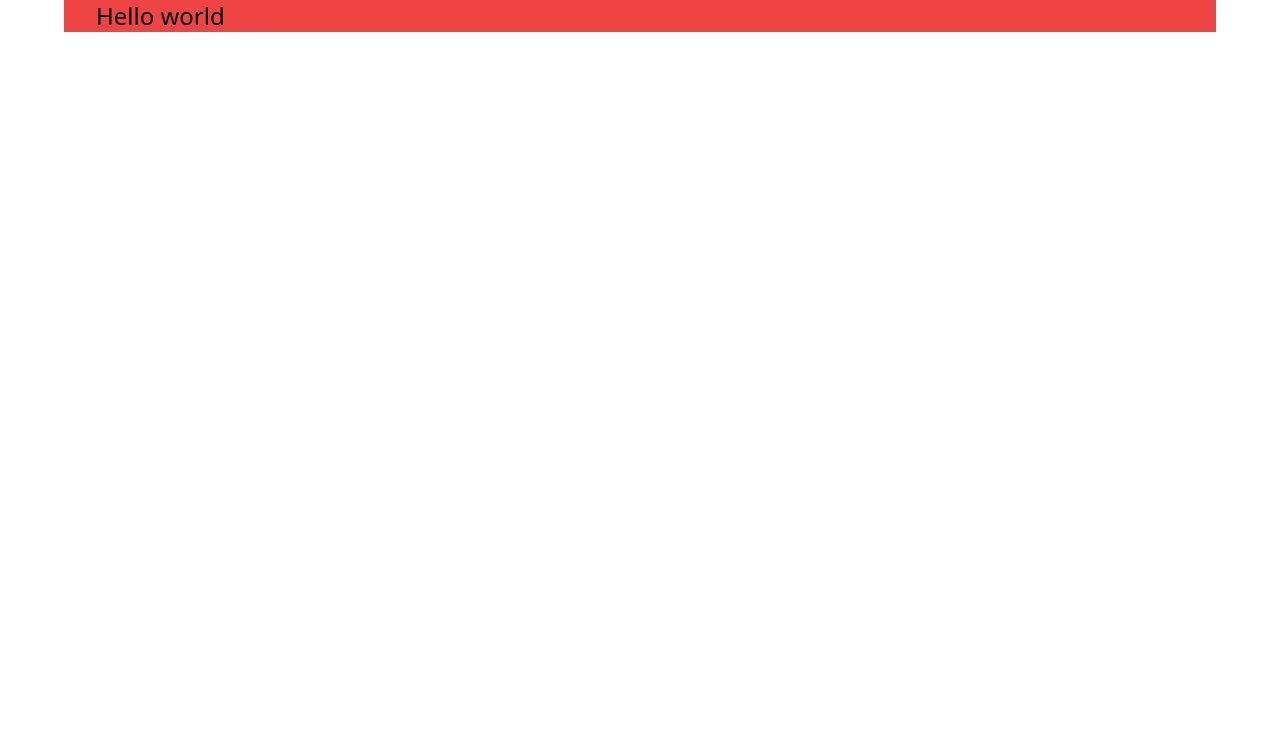
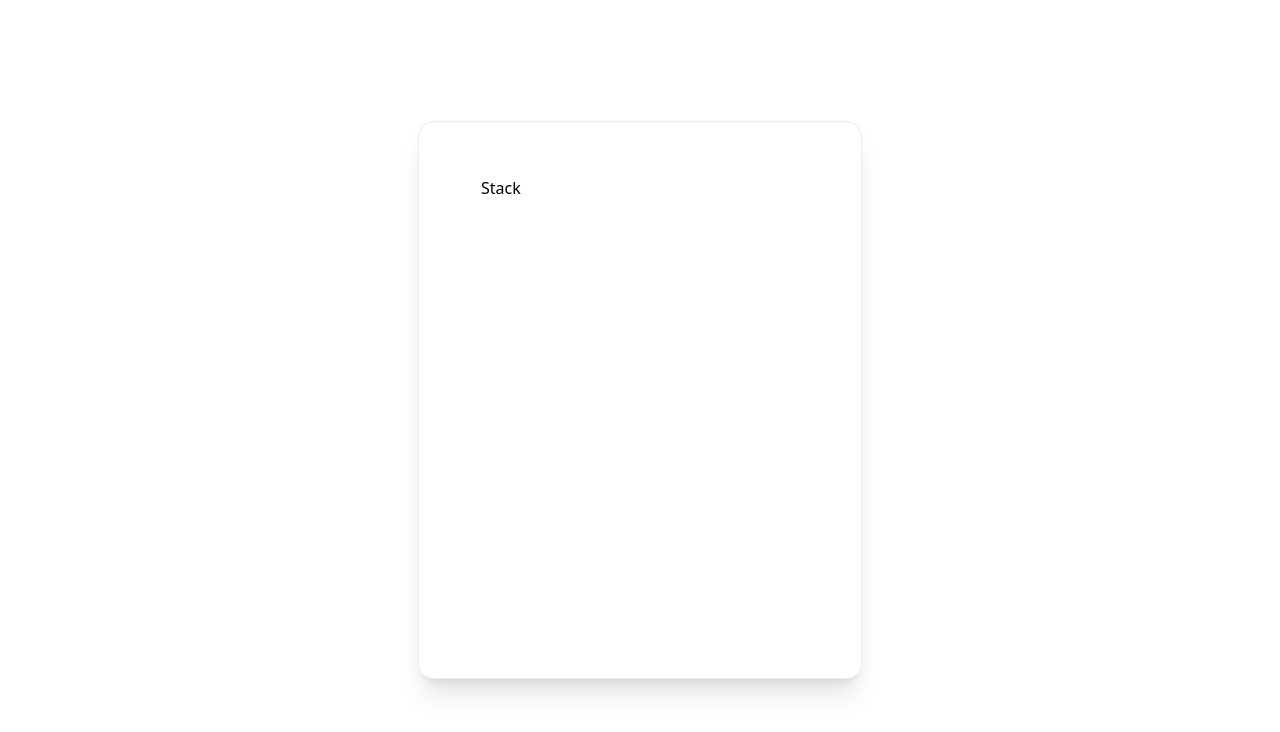
Before and after one commit to Ankan112/anchorblock-frontend, a React (Vite) app: page /sign-in in a window 1280 px wide. Shown: the top 732 px of the page. Built offline with nearby package versions, Linux system fonts and the light colour scheme.

Commit message:
router setup

```diff
--- a/package.json
+++ b/package.json
@@ -11,7 +11,8 @@
   },
   "dependencies": {
     "react": "^18.2.0",
-    "react-dom": "^18.2.0"
+    "react-dom": "^18.2.0",
+    "react-router-dom": "^6.21.0"
   },
   "devDependencies": {
     "@types/react": "^18.2.43",
--- a/src/App.tsx
+++ b/src/App.tsx
@@ -1,7 +1,10 @@
+import { RouterProvider } from "react-router-dom";
+import { router } from "./routes/route";
+
 function App() {
   return (
     <>
-      <h1 className="text-2xl bg-red-500 main-container">Hello world</h1>
+      <RouterProvider router={router} />
     </>
   );
 }
--- /dev/null
+++ b/src/components/Home/Home.tsx
@@ -0,0 +1,9 @@
+const Home = () => {
+  return (
+    <div>
+      <h1>home</h1>
+    </div>
+  );
+};
+
+export default Home;
--- /dev/null
+++ b/src/components/SignIn/SignIn.tsx
@@ -0,0 +1,11 @@
+const SignIn = () => {
+  return (
+    <div className="main-container flex justify-center items-center h-screen">
+      <div className="w-[444px] h-[558px] shadow-xl rounded-2xl border border-solid border-[#eee] px-[62px] pt-[54px]">
+        <h1>Stack</h1>
+      </div>
+    </div>
+  );
+};
+
+export default SignIn;
--- /dev/null
+++ b/src/components/SignUp/SignUp.tsx
@@ -0,0 +1,9 @@
+const SignUp = () => {
+  return (
+    <div>
+      <h1>This is sign up page</h1>
+    </div>
+  );
+};
+
+export default SignUp;
--- /dev/null
+++ b/src/routes/route.tsx
@@ -0,0 +1,19 @@
+import { createBrowserRouter } from "react-router-dom";
+import SignUp from "../components/SignUp/SignUp";
+import Home from "../components/Home/Home";
+import SignIn from "../components/SignIn/SignIn";
+
+export const router = createBrowserRouter([
+  {
+    path: "/",
+    element: <Home />,
+  },
+  {
+    path: "/sign-up",
+    element: <SignUp />,
+  },
+  {
+    path: "/sign-in",
+    element: <SignIn />,
+  },
+]);
```
Also changed, not shown: src/main.tsx (+7 -7 lines), 1 other file (tests, documents, lock files or other folders).
